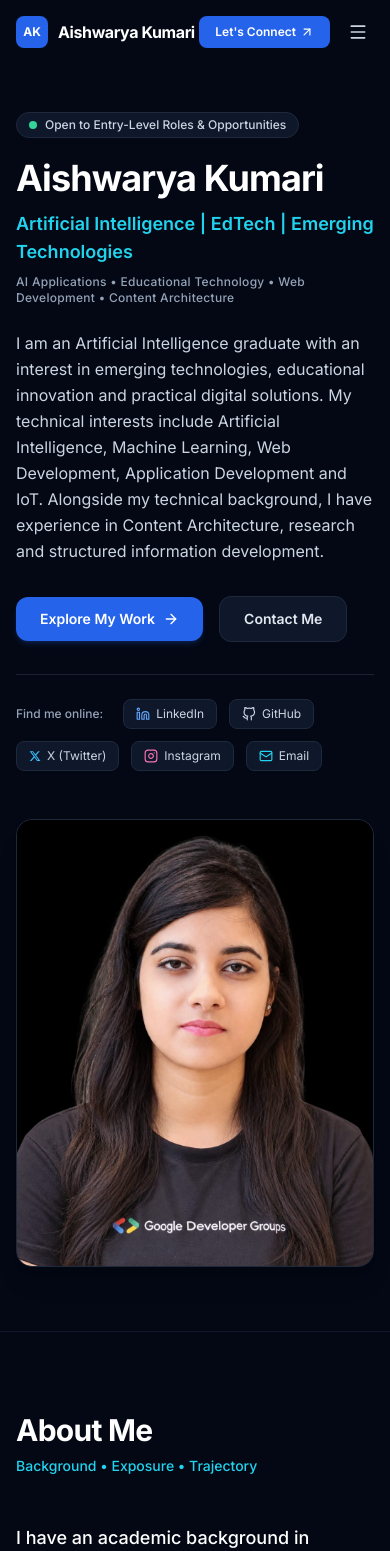
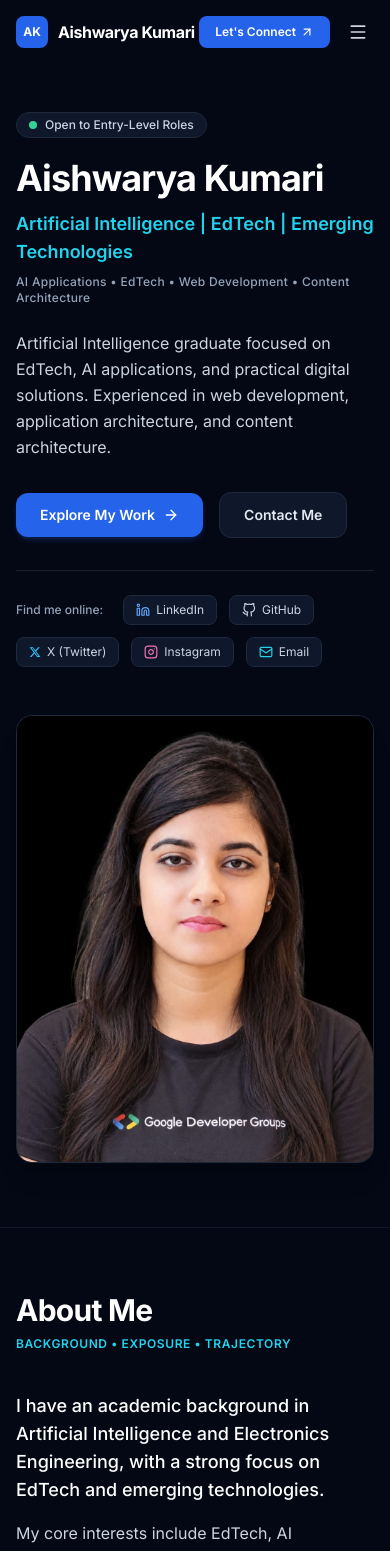
Before and after one commit to improaish/portfolio, a React (Vite) app: page / in a window 390 px wide. Shown: the top 1551 px of the page. Built offline with nearby package versions, Linux system fonts and the light colour scheme.

Commit message:
Working contact form, simplified portfolio, renamed EdTech, and removed AI, IoT & Cyber from interests

```diff
--- a/src/components/About.jsx
+++ b/src/components/About.jsx
@@ -4,15 +4,15 @@ import { aboutData } from '../data/portfolioData';
 
 export default function About() {
   return (
-    <section id="about" className="py-20 lg:py-24 border-t border-slate-900">
+    <section id="about" className="py-16 lg:py-20 border-t border-slate-900">
       <div className="max-w-7xl mx-auto px-4 sm:px-6 lg:px-8">
 
         {/* Section Title */}
-        <div className="mb-12">
-          <h2 className="text-3xl sm:text-4xl font-bold text-white tracking-tight mb-2">
+        <div className="mb-10">
+          <h2 className="text-3xl font-bold text-white tracking-tight mb-2">
             {aboutData.title}
           </h2>
-          <p className="text-sm text-cyanAccent-400 font-medium">
+          <p className="text-xs font-semibold uppercase tracking-wider text-cyanAccent-400">
             Background &bull; Exposure &bull; Trajectory
           </p>
         </div>
--- a/src/components/Experience.jsx
+++ b/src/components/Experience.jsx
@@ -4,12 +4,12 @@ import { experienceData } from '../data/portfolioData';
 
 export default function Experience() {
   return (
-    <section id="experience" className="py-20 lg:py-24 border-t border-slate-900 bg-navy-950/40">
+    <section id="experience" className="py-16 lg:py-20 border-t border-slate-900 bg-navy-950/40">
       <div className="max-w-7xl mx-auto px-4 sm:px-6 lg:px-8">
 
         {/* Section Header */}
-        <div className="mb-12">
-          <h2 className="text-3xl sm:text-4xl font-bold text-white tracking-tight mb-2">
+        <div className="mb-10">
+          <h2 className="text-3xl font-bold text-white tracking-tight mb-2">
             Internship &amp; Professional Experience
           </h2>
           <p className="text-sm text-slate-400">
--- a/src/components/Navbar.jsx
+++ b/src/components/Navbar.jsx
@@ -4,8 +4,7 @@ import { personalData } from '../data/portfolioData';
 
 const navLinks = [
   { name: 'About', href: '#about' },
-  { name: 'Expertise', href: '#expertise' },
-  { name: 'EdTech', href: '#edtech' },
+  { name: 'Interests', href: '#interests' },
   { name: 'Experience', href: '#experience' },
   { name: 'Projects', href: '#projects' },
   { name: 'Content Architecture', href: '#content-architecture' },
--- a/src/components/Projects.jsx
+++ b/src/components/Projects.jsx
@@ -1,88 +1,64 @@
-import React, { useState } from 'react';
-import { ArrowUpRight } from 'lucide-react';
+import React from 'react';
 import { Github } from './BrandIcons';
 import { projectsData } from '../data/portfolioData';
 
 export default function Projects() {
-  const [filter, setFilter] = useState('All');
-
-  const categories = ['All', 'AI & EdTech', 'EdTech & Content Architecture', 'IoT & Emerging Tech', 'Web Development'];
-
-  const filteredProjects = filter === 'All'
-    ? projectsData
-    : projectsData.filter((p) => p.category === filter);
-
   return (
-    <section id="projects" className="py-20 lg:py-24 border-t border-slate-900">
+    <section id="projects" className="py-16 lg:py-20 border-t border-slate-900 bg-navy-950/40">
       <div className="max-w-7xl mx-auto px-4 sm:px-6 lg:px-8">
 
         {/* Section Header */}
-        <div className="flex flex-col sm:flex-row sm:items-end justify-between gap-4 mb-8">
+        <div className="flex flex-col sm:flex-row sm:items-end justify-between gap-4 mb-10">
           <div>
-            <h2 className="text-3xl sm:text-4xl font-bold text-white tracking-tight mb-2">
-              Projects &amp; Practical Work
+            <h2 className="text-3xl font-bold text-white tracking-tight mb-2">
+              Projects &amp; Work
             </h2>
             <p className="text-sm text-slate-400">
-              Configured project structure ready for future additions.
+              Featured work and upcoming applications.
             </p>
           </div>
 
-          <span className="text-xs text-slate-400 font-mono">
-            GitHub: @improaish
-          </span>
+          <a
+            href="https://github.com/improaish"
+            target="_blank"
+            rel="noopener noreferrer"
+            className="inline-flex items-center gap-1.5 text-xs text-slate-400 hover:text-white transition-colors"
+          >
+            <Github className="w-3.5 h-3.5" />
+            <span>github.com/improaish</span>
+          </a>
         </div>
 
-        {/* Filter Tabs */}
-        <div className="flex flex-wrap gap-2 mb-8">
-          {categories.map((cat) => (
-            <button
-              key={cat}
-              onClick={() => setFilter(cat)}
-              className={`px-3 py-1.5 rounded-lg text-xs font-medium transition-colors ${
-                filter === cat
-                  ? 'bg-electric-600 text-white'
-                  : 'bg-slate-900 text-slate-400 hover:text-white border border-slate-800'
-              }`}
-            >
-              {cat}
-            </button>
-          ))}
-        </div>
-
-        {/* Project Cards Grid */}
-        <div className="grid grid-cols-1 md:grid-cols-2 lg:grid-cols-3 gap-6">
-          {filteredProjects.map((project) => (
+        {/* 3 Project Cards Grid */}
+        <div className="grid grid-cols-1 md:grid-cols-3 gap-5">
+          {projectsData.map((project) => (
             <div
               key={project.id}
-              className="p-6 rounded-xl bg-slate-900/60 border border-slate-800 flex flex-col justify-between hover:border-slate-700 transition-colors"
+              className="p-5 rounded-xl bg-slate-900/60 border border-slate-800 flex flex-col justify-between hover:border-slate-700 transition-colors"
             >
               <div>
-                {/* Header: Category & Status */}
-                <div className="flex items-center justify-between mb-4">
-                  <span className="text-xs font-medium text-cyanAccent-400">
+                <div className="flex items-center justify-between mb-3">
+                  <span className="text-[11px] font-medium text-cyanAccent-400">
                     {project.category}
                   </span>
-                  <span className="text-[11px] font-mono px-2 py-0.5 rounded bg-slate-800 text-slate-300">
+                  <span className="text-[10px] font-mono px-2 py-0.5 rounded bg-slate-800 text-slate-300">
                     {project.status}
                   </span>
                 </div>
 
-                {/* Title */}
-                <h3 className="text-lg font-bold text-white mb-2">
+                <h3 className="text-base font-bold text-white mb-2">
                   {project.title}
                 </h3>
 
-                {/* Description */}
-                <p className="text-slate-300 text-sm leading-relaxed mb-5">
+                <p className="text-slate-300 text-xs leading-relaxed mb-4">
                   {project.description}
                 </p>
 
-                {/* Technologies */}
-                <div className="flex flex-wrap gap-1.5 mb-6">
+                <div className="flex flex-wrap gap-1.5 mb-5">
                   {project.technologies.map((tech) => (
                     <span
                       key={tech}
-                      className="text-[11px] px-2 py-0.5 rounded bg-slate-950 border border-slate-800 text-slate-300"
+                      className="text-[10px] px-2 py-0.5 rounded bg-slate-950 border border-slate-800 text-slate-300"
                     >
                       {tech}
                     </span>
@@ -90,8 +66,7 @@ export default function Projects() {
                 </div>
               </div>
 
-              {/* Action Links */}
-              <div className="pt-4 border-t border-slate-800/80 flex items-center justify-between">
+              <div className="pt-3 border-t border-slate-800/80">
                 <a
                   href={project.githubUrl}
                   target="_blank"
@@ -99,21 +74,7 @@ export default function Projects() {
                   className="inline-flex items-center gap-1.5 text-xs text-slate-300 hover:text-white font-medium transition-colors"
                 >
                   <Github className="w-3.5 h-3.5" />
-                  <span>GitHub</span>
-                </a>
-
-                <a
-                  href={project.liveDemoUrl}
-                  onClick={(e) => {
-                    if (project.liveDemoUrl === '#') {
-                      e.preventDefault();
-                      alert('Placeholder ready: easily connect your live deployment in portfolioData.js.');
-                    }
-                  }}
-                  className="inline-flex items-center gap-1 text-xs text-cyanAccent-400 hover:underline font-medium"
-                >
-                  <span>Live Demo</span>
-                  <ArrowUpRight className="w-3.5 h-3.5" />
+                  <span>View on GitHub</span>
                 </a>
               </div>
             </div>
--- a/src/data/portfolioData.js
+++ b/src/data/portfolioData.js
@@ -1,6 +1,7 @@
 /**
- * Centralized Portfolio Data for Aishwarya Kumari
- * All social handles set to @improaish
+ * Portfolio Data for Aishwarya Kumari
+ * Simplified and focused
+ * Social handles: @improaish everywhere
  */
 
 export const personalData = {
@@ -9,18 +10,18 @@ export const personalData = {
   headline: "Artificial Intelligence | EdTech | Emerging Technologies",
   specializations: [
     "AI Applications",
-    "Educational Technology",
+    "EdTech",
     "Web Development",
     "Content Architecture"
   ],
   introduction:
-    "Exploring the intersection of Artificial Intelligence and Educational Technology, with an interest in AI-driven applications, digital learning solutions, emerging technologies and structured content architecture.",
+    "Exploring the intersection of AI Applications and EdTech, with an interest in digital learning solutions, web development, emerging technologies and structured content architecture.",
   heroBio:
-    "I am an Artificial Intelligence graduate with an interest in emerging technologies, educational innovation and practical digital solutions. My technical interests include Artificial Intelligence, Machine Learning, Web Development, Application Development and IoT. Alongside my technical background, I have experience in Content Architecture, research and structured information development.",
+    "Artificial Intelligence graduate focused on EdTech, AI applications, and practical digital solutions. Experienced in web development, application architecture, and content architecture.",
   location: "India",
   email: "improaish@gmail.com",
   profileImage: "/aishwarya_image.jpg",
-  availabilityBadge: "Open to Entry-Level Roles & Opportunities",
+  availabilityBadge: "Open to Entry-Level Roles",
   socials: {
     linkedin: "https://www.linkedin.com/in/improaish",
     github: "https://github.com/improaish",
@@ -34,11 +35,10 @@ export const personalData = {
 export const aboutData = {
   title: "About Me",
   paragraphs: [
-    "I have an academic background in Artificial Intelligence and Electronics Engineering, with a growing interest in emerging technologies and educational innovation.",
-    "My technical interests include Artificial Intelligence, Machine Learning, Web Development, Application Development, Internet of Things and technology-driven solutions.",
-    "Through internships and practical learning experiences, I have gained exposure to software development, AI assistance, ethical hacking, penetration testing, embedded systems and IoT.",
-    "Beyond technical domains, I work in Content Architecture, focusing on research, information structuring, content organisation and developing meaningful digital experiences.",
-    "I am interested in opportunities where technology, education and innovation intersect."
+    "I have an academic background in Artificial Intelligence and Electronics Engineering, with a strong focus on EdTech and emerging technologies.",
+    "My core interests include EdTech, AI Applications, Machine Learning, Web Development, Application Development, and modern technology-driven solutions.",
+    "Through practical internships, I have gained hands-on exposure to software development, AI assistance, and embedded systems.",
+    "Beyond development, I specialize in Content Architecture—focusing on structured information design, content strategy, and creating intuitive digital learning experiences."
   ],
   highlights: [
     {
@@ -47,109 +47,59 @@ export const aboutData = {
       detail: "Motihari College of Engineering ('27)"
     },
     {
-      label: "Industry Focus",
-      value: "Educational Technology (EdTech)",
-      detail: "AI-assisted & digital learning platforms"
+      label: "Primary Focus",
+      value: "EdTech & AI Applications",
+      detail: "Smart digital learning platforms"
     },
     {
-      label: "Experience",
-      value: "6 Practical Internships",
-      detail: "NIELIT, C-DAC, Minus Robotics & more"
-    },
-    {
-      label: "Core Advantage",
+      label: "Capability",
       value: "Content Architecture",
       detail: "Structured information & digital strategy"
     }
   ]
 };
 
-export const technicalExpertiseData = [
+/**
+ * Areas of Interest (AI, IoT, and Cybersecurity removed per request; Educational Technology updated to EdTech)
+ */
+export const interestsData = [
   {
-    id: "ai",
-    title: "Artificial Intelligence",
-    description: "Exploring AI concepts, applications and their use in solving practical problems.",
-    icon: "Brain"
+    id: "edtech",
+    title: "EdTech",
+    description: "Technology-enabled learning, digital education platforms, and intelligent learning solutions.",
+    icon: "GraduationCap"
+  },
+  {
+    id: "ai-apps",
+    title: "AI Applications",
+    description: "Applied AI-powered tools, intelligent assistants, and practical implementation.",
+    icon: "Sparkles"
   },
   {
     id: "ml",
     title: "Machine Learning",
-    description: "Understanding machine learning concepts, models and applications.",
+    description: "Foundational ML concepts, models, pattern recognition, and data-driven solutions.",
     icon: "Cpu"
-  },
-  {
-    id: "ai-apps",
-    title: "AI Applications",
-    description: "Exploring AI-powered applications, tools and implementation possibilities.",
-    icon: "Sparkles"
-  },
-  {
-    id: "edtech",
-    title: "Educational Technology",
-    description: "Interested in technology-enabled learning, digital education platforms and AI-driven educational solutions.",
-    icon: "GraduationCap"
   },
   {
     id: "web-dev",
     title: "Web Development",
-    description: "Understanding web technologies, website structures and frontend development.",
+    description: "Modern frontend technologies, responsive web design, and structured web interfaces.",
     icon: "Globe"
   },
   {
     id: "app-dev",
     title: "Application Development",
-    description: "Exploring application functionality, architecture and development processes.",
+    description: "Software architecture, modular application design, and modern development workflows.",
     icon: "Layers"
-  },
-  {
-    id: "iot",
-    title: "Internet of Things",
-    description: "Exposure to connected devices, embedded systems and IoT applications.",
-    icon: "Radio"
-  },
-  {
-    id: "cybersecurity",
-    title: "Cybersecurity",
-    description: "Practical exposure to ethical hacking, penetration testing and information security.",
-    icon: "ShieldCheck"
   },
   {
     id: "emerging-tech",
     title: "Emerging Technologies",
-    description: "Exploring technological innovations and their real-world applications.",
+    description: "Exploring next-generation technologies and their practical real-world applications.",
     icon: "Compass"
   }
 ];
-
-export const edTechData = {
-  title: "Technology Meets Education",
-  badge: "Primary Industry Direction",
-  description:
-    "I am particularly interested in Educational Technology and the role of Artificial Intelligence in transforming digital learning experiences. I enjoy exploring how emerging technologies, AI-powered applications and structured digital content can contribute to accessible and effective learning environments.",
-  cards: [
-    {
-      id: "ai-in-education",
-      title: "AI in Education",
-      description:
-        "Exploring AI applications in learning, educational assistance and personalised learning experiences.",
-      icon: "Bot"
-    },
-    {
-      id: "digital-learning",
-      title: "Digital Learning Solutions",
-      description:
-        "Understanding digital learning platforms, educational applications and technology-enabled education.",
-      icon: "MonitorPlay"
-    },
-    {
-      id: "content-arch-ed",
-      title: "Educational Content Architecture",
-      description:
-        "Organising educational information into structured, accessible and meaningful digital content.",
-      icon: "FolderTree"
-    }
-  ]
-};
 
 export const experienceData = [
   {
@@ -205,124 +155,61 @@ export const experienceData = [
 export const projectsData = [
   {
     id: "project-1",
-    title: "AI-Powered Educational Assistant",
-    status: "Project Coming Soon",
-    category: "AI & EdTech",
-    description:
-      "Intelligent learning assistant integrating educational support workflows and structured knowledge retrieval.",
-    technologies: ["Artificial Intelligence", "Python", "React", "EdTech"],
-    githubUrl: "https://github.com/improaish",
-    liveDemoUrl: "#"
+    title: "AI-Powered EdTech Assistant",
+    status: "Coming Soon",
+    category: "EdTech & AI",
+    description: "Intelligent learning tool providing adaptive feedback and structured explanations for students.",
+    technologies: ["React", "Python", "AI Applications", "EdTech"],
+    githubUrl: "https://github.com/improaish"
   },
   {
     id: "project-2",
     title: "Digital Learning Content Hub",
-    status: "Project Coming Soon",
+    status: "Coming Soon",
     category: "EdTech & Content Architecture",
-    description:
-      "Structured educational resource repository showcasing content taxonomy and accessible learning pathways.",
-    technologies: ["Content Architecture", "Web Development", "UI/UX", "SEO"],
-    githubUrl: "https://github.com/improaish",
-    liveDemoUrl: "#"
+    description: "Structured educational repository demonstrating information architecture and seamless learning pathways.",
+    technologies: ["Content Architecture", "Web Development", "UI/UX"],
+    githubUrl: "https://github.com/improaish"
   },
   {
     id: "project-3",
-    title: "IoT Sensor Monitoring System",
-    status: "Project Coming Soon",
-    category: "IoT & Emerging Tech",
-    description:
-      "Connected device telemetry and sensor monitoring interface, drawing from practical embedded systems exposure.",
-    technologies: ["Internet of Things", "Embedded Systems", "Web Interface"],
-    githubUrl: "https://github.com/improaish",
-    liveDemoUrl: "#"
-  },
-  {
-    id: "project-4",
-    title: "Web Application Framework",
-    status: "Add Project",
+    title: "Modern Web Application",
+    status: "Coming Soon",
     category: "Web Development",
-    description:
-      "Modular frontend application focused on accessible interface design and responsive layout patterns.",
+    description: "Responsive, component-driven frontend application with focus on performance and accessibility.",
     technologies: ["React.js", "JavaScript", "Tailwind CSS"],
-    githubUrl: "https://github.com/improaish",
-    liveDemoUrl: "#"
-  },
-  {
-    id: "project-5",
-    title: "Machine Learning Concept Explorer",
-    status: "Add Project",
-    category: "Machine Learning",
-    description:
-      "Practical implementation exploring classification models, regression, and data processing fundamentals.",
-    technologies: ["Machine Learning", "Python", "Data Processing"],
-    githubUrl: "https://github.com/improaish",
-    liveDemoUrl: "#"
-  },
-  {
-    id: "project-6",
-    title: "Security & Penetration Testing Toolkit",
-    status: "Add Project",
-    category: "Cybersecurity",
-    description:
-      "Security audit checklists, vulnerability assessment notes, and practical penetration testing methodologies.",
-    technologies: ["Ethical Hacking", "Security Analysis", "Information Defense"],
-    githubUrl: "https://github.com/improaish",
-    liveDemoUrl: "#"
+    githubUrl: "https://github.com/improaish"
   }
 ];
 
 export const contentArchitectureData = {
-  title: "Content Architecture & Digital Content",
+  title: "Content Architecture",
   description:
-    "Alongside my technical interests, I work in Content Architecture, focusing on research, information organisation, structured content development and creating meaningful digital experiences. My approach combines information clarity, audience understanding and strategic content organisation.",
+    "Structuring digital content for clarity, discoverability, and engaging user experiences.",
   cards: [
-    {
-      id: "ca-core",
-      title: "Content Architecture",
-      description: "Designing structured digital content frameworks for scalability and clarity.",
-      icon: "Boxes"
-    },
     {
       id: "info-arch",
       title: "Information Architecture",
-      description: "Structuring user-centric taxonomies and hierarchies for intuitive navigation.",
+      description: "Organizing taxonomies, navigation flows, and intuitive hierarchies.",
       icon: "Network"
     },
     {
       id: "content-strategy",
       title: "Content Strategy",
-      description: "Aligning content delivery with audience intent and organizational goals.",
+      description: "Planning and structuring digital content to meet user and organizational goals.",
       icon: "Target"
     },
     {
       id: "seo-fundamentals",
-      title: "SEO Fundamentals",
-      description: "Applying discoverability principles, semantic structure, and web standards.",
+      title: "SEO & Discoverability",
+      description: "Applying semantic structure, keyword intent, and search standards.",
       icon: "SearchCheck"
     },
     {
-      id: "keyword-research",
-      title: "Keyword Research",
-      description: "Query intent mapping and topical organization to guide structured creation.",
-      icon: "KeyRound"
-    },
-    {
-      id: "website-structure",
-      title: "Website Content Structure",
-      description: "Organizing logical page hierarchies and engaging content flows.",
-      icon: "LayoutTemplate"
-    },
-    {
-      id: "educational-content",
-      title: "Educational Content Development",
-      description: "Transforming technical subjects into accessible, structured learning units.",
+      id: "ed-content",
+      title: "EdTech Content Development",
+      description: "Breaking complex technical topics into clear, structured learning modules.",
       icon: "BookOpenCheck"
-    },
-    {
-      id: "research-structuring",
-      title: "Research & Information Structuring",
-      description: "Synthesizing research findings into clear, structured digital resources.",
-      icon: "FileSpreadsheet"
     }
   ]
 };
@@ -331,44 +218,35 @@ export const educationData = [
   {
     id: "btech",
     institution: "Motihari College of Engineering",
-    degree: "Bachelor of Technology",
-    specialisation: "Artificial Intelligence",
+    degree: "B.Tech in Artificial Intelligence",
     year: "2027",
     status: "Pursuing"
   },
   {
     id: "polytechnic",
-    institution: "Government Polytechnic Motihari, East Champaran",
-    qualification: "Polytechnic",
-    specialisation: "Electronics Engineering",
+    institution: "Government Polytechnic Motihari",
+    degree: "Polytechnic Diploma in Electronics Engineering",
     year: "2024",
     status: "Completed"
   },
   {
     id: "matriculation",
     institution: "Chandrasheel School",
-    qualification: "Matriculation",
-    specialisation: "Secondary Education",
+    degree: "Matriculation (Secondary Education)",
     year: "Completed",
     status: "Completed"
   }
 ];
 
 export const languagesData = [
-  {
-    language: "Hindi",
-    proficiency: "Professional Working Proficiency"
-  },
-  {
-    language: "English",
-    proficiency: "Full Professional Proficiency"
-  }
+  { language: "English", proficiency: "Full Professional" },
+  { language: "Hindi", proficiency: "Professional Working" }
 ];
 
 export const contactData = {
   title: "Let's Connect",
   description:
-    "Open to professional opportunities, industry connections, collaborations and initiatives across Artificial Intelligence, Educational Technology and emerging technologies.",
+    "Open to opportunities, collaborations, and discussions in EdTech, AI Applications, and Web Development.",
   email: "improaish@gmail.com",
   username: "improaish",
   location: "India"
```
Also changed, not shown: src/App.jsx (+4 -9 lines), src/components/Contact.jsx (+108 -53 lines), src/components/ContentArchitecture.jsx (+11 -19 lines), src/components/Education.jsx (+26 -18 lines), src/components/Expertise.jsx (+18 -24 lines), 5 other files (tests, documents, lock files or other folders).
